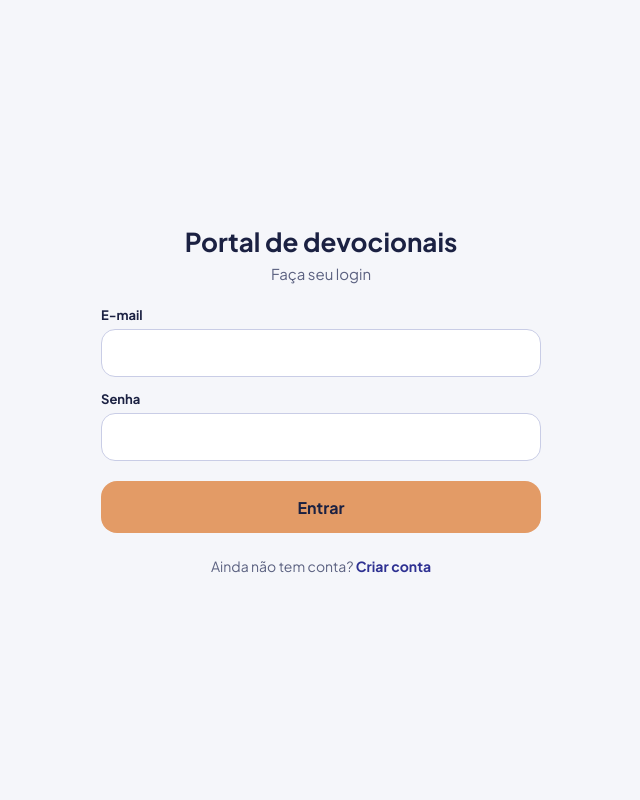
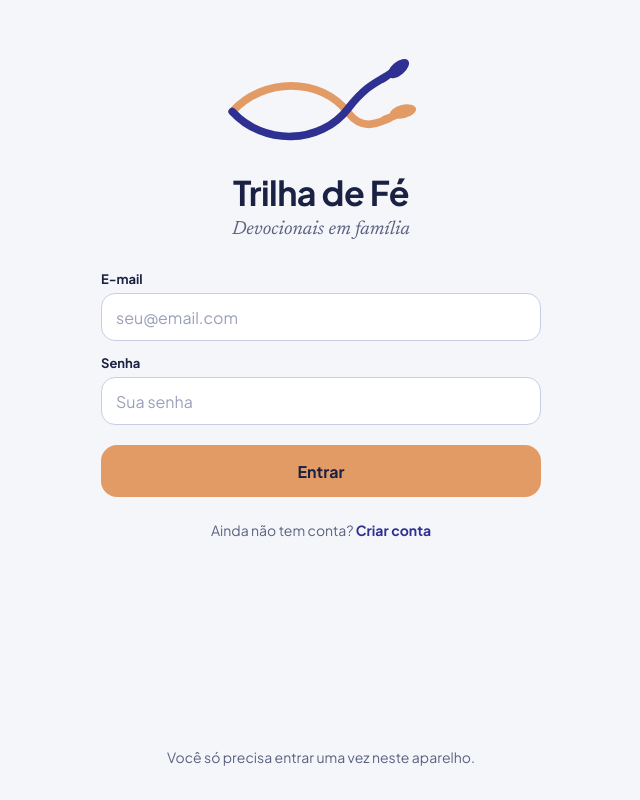
Before and after one commit to estanislao/DevotionalApp, a FastAPI app: page /login in a window 1280 px wide. Shown: the whole page, without its empty margins (319-959 px from the left). Run offline with FastAPI, Linux system fonts and the light colour scheme; parts of the project's set-up code (start-up, migrations or seed data) failed here and were passed over.

Commit message:
Marca Trilha de Fé: logo em SVG e tela de login conforme mockup
Co-Authored-By: Claude Fable 5.1 <noreply@anthropic.com>

```diff
--- a/app/mailer.py
+++ b/app/mailer.py
@@ -6,7 +6,7 @@ import urllib.error
 
 BREVO_API_KEY = os.environ.get("BREVO_API_KEY", "").strip()
 MAIL_FROM = os.environ.get("MAIL_FROM", "").strip()
-MAIL_FROM_NAME = os.environ.get("MAIL_FROM_NAME", "Portal de Devocionais").strip()
+MAIL_FROM_NAME = os.environ.get("MAIL_FROM_NAME", "Trilha de Fé").strip()
 BREVO_URL = "https://api.brevo.com/v3/smtp/email"
 
 
--- a/app/main.py
+++ b/app/main.py
@@ -43,7 +43,7 @@ EMAIL_RE = re.compile(r"^[^@\s]+@[^@\s]+\.[^@\s]+$")
 RESET_VALIDADE = timedelta(minutes=30)
 RESET_INTERVALO = timedelta(minutes=5)   # um e-mail por conta a cada 5 min
 PUBLIC_URL = os.environ.get("PUBLIC_URL", "").rstrip("/")
-APP_NOME = "Portal de Devocionais"
+APP_NOME = "Trilha de Fé"
 
 
 def agora() -> str:
@@ -303,7 +303,7 @@ def esqueci_enviar(request: Request, email: str = Form(...)):
     html = (f"<p>Olá, {primeiro_nome(row['name'])}.</p><p>Para criar uma nova senha no {APP_NOME}, toque no botão "
             f"abaixo (vale por 30 minutos):</p><p>{botao_email(link, 'Criar nova senha')}</p>"
             f'<p style="color:#666;font-size:13px">Se não foi você que pediu, ignore este e-mail.<br>Link: {link}</p>')
-    enviar_email_silencioso(row["email"], "Sua nova senha no Portal de Devocionais", texto, html)
+    enviar_email_silencioso(row["email"], f"Sua nova senha no {APP_NOME}", texto, html)
     return enviado
 
 
--- a/app/static/css/style.css
+++ b/app/static/css/style.css
@@ -291,3 +291,11 @@ audio.player-nativo { width: 100%; }
   font-family: inherit; font-size: 14px; font-weight: 600; cursor: pointer; padding: 0 14px;
 }
 .btn-danger[disabled] { opacity: .4; cursor: not-allowed; }
+
+/* Marca (login) */
+.marca { display: flex; flex-direction: column; align-items: center; gap: 6px; text-align: center; margin-bottom: 8px; }
+.marca-logo { width: 190px; height: auto; margin-bottom: 14px; }
+.marca-nome { margin: 0; font-size: 34px; font-weight: 700; letter-spacing: -0.5px; }
+.marca-sub { margin: 0; font-family: 'Newsreader', serif; font-style: italic; font-size: 19px; color: var(--text-soft); }
+.campo input::placeholder { color: #9AA0B8; }
+.login-rodape { margin-top: auto; padding-top: 40px; text-align: center; font-size: 14px; color: var(--text-soft); }
--- a/app/templates/base.html
+++ b/app/templates/base.html
@@ -3,7 +3,7 @@
 <head>
 <meta charset="utf-8">
 <meta name="viewport" content="width=device-width, initial-scale=1, viewport-fit=cover">
-<title>{% block title %}Portal de Devocionais{% endblock %}</title>
+<title>{% block title %}Trilha de Fé{% endblock %}</title>
 <link rel="manifest" href="/manifest.json">
 <meta name="theme-color" content="#2E3192">
 <link rel="apple-touch-icon" href="/static/icons/icon-192.png">
--- a/app/templates/login.html
+++ b/app/templates/login.html
@@ -1,21 +1,23 @@
 {% extends "base.html" %}
-{% block title %}Entrar{% endblock %}
+{% block title %}Entrar · Trilha de Fé{% endblock %}
 {% block content %}
-<div class="login-wrap">
-  <div style="text-align:center; display:flex; flex-direction:column; gap:6px">
-    <h1 style="margin:0; font-size:26px; font-weight:700">Portal de devocionais</h1>
-    <p style="margin:0; color:var(--text-soft); font-size:15px">Faça seu login</p>
+<div class="login-wrap" style="justify-content:flex-start; padding-top:56px">
+  <div class="marca">
+    <img src="/static/logo.svg" alt="" class="marca-logo">
+    <h1 class="marca-nome">Trilha de Fé</h1>
+    <p class="marca-sub">Devocionais em família</p>
   </div>
   {% if erro_msg %}<p class="erro">{{ erro_msg }}</p>{% endif %}
   {% if ok_msg %}<div class="explicacao"><span class="ok">{{ ok_msg }}</span></div>{% endif %}
   <form method="post" action="/login" style="display:flex; flex-direction:column; gap:14px">
-    <div class="campo"><label for="email">E-mail</label><input id="email" name="email" type="email" value="{{ email }}" required autocomplete="email" inputmode="email" autocapitalize="none"></div>
-    <div class="campo"><label for="senha">Senha</label><input id="senha" name="senha" type="password" required autocomplete="current-password"></div>
+    <div class="campo"><label for="email">E-mail</label><input id="email" name="email" type="email" value="{{ email }}" placeholder="seu@email.com" required autocomplete="email" inputmode="email" autocapitalize="none"></div>
+    <div class="campo"><label for="senha">Senha</label><input id="senha" name="senha" type="password" placeholder="Sua senha" required autocomplete="current-password"></div>
     <button type="submit" class="btn-primary" style="margin-top:6px">Entrar</button>
   </form>
-  <div style="display:flex; flex-direction:column; gap:12px; text-align:center; font-size:14px">
-    {% if email_habilitado %}<a href="/esqueci" style="font-weight:600">Recuperar senha</a>{% endif %}
-    <span style="color:var(--text-soft)">Ainda não tem conta? <a href="/cadastro" style="font-weight:700">Criar conta</a></span>
+  <div style="display:flex; flex-direction:column; gap:14px; text-align:center">
+    {% if email_habilitado %}<a href="/esqueci" style="font-weight:700; font-size:16px">Esqueci a minha senha</a>{% endif %}
+    <span style="color:var(--text-soft); font-size:14px">Ainda não tem conta? <a href="/cadastro" style="font-weight:700">Criar conta</a></span>
   </div>
+  <p class="login-rodape">Você só precisa entrar uma vez neste aparelho.</p>
 </div>
 {% endblock %}
--- a/docker-compose.yml
+++ b/docker-compose.yml
@@ -11,7 +11,7 @@ services:
       - PUBLIC_URL=${PUBLIC_URL:-}
       - BREVO_API_KEY=${BREVO_API_KEY:-}
       - MAIL_FROM=${MAIL_FROM:-}
-      - MAIL_FROM_NAME=${MAIL_FROM_NAME:-Portal de Devocionais}
+      - MAIL_FROM_NAME=${MAIL_FROM_NAME:-Trilha de Fé}
     volumes:
       - ./devocionais:/srv/devocionais
       - db_data:/srv/app/data
```
Also changed, not shown: app/static/logo.svg (added), app/static/manifest.json, 2 other files.
